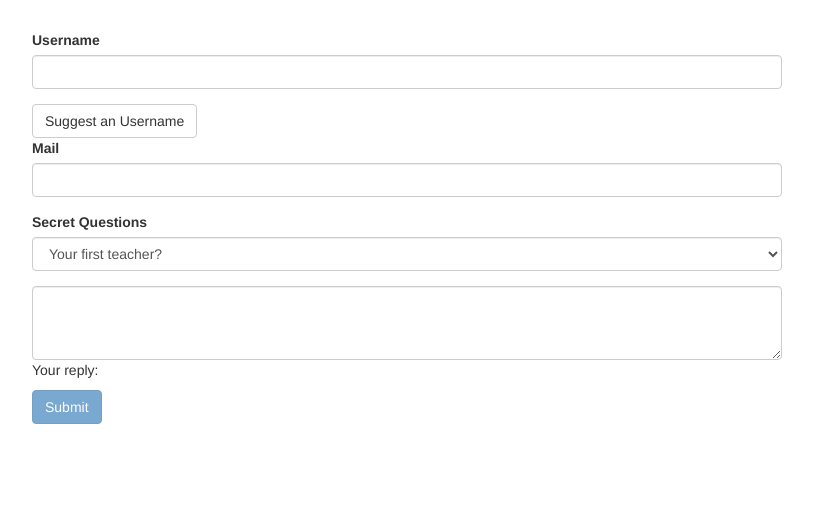
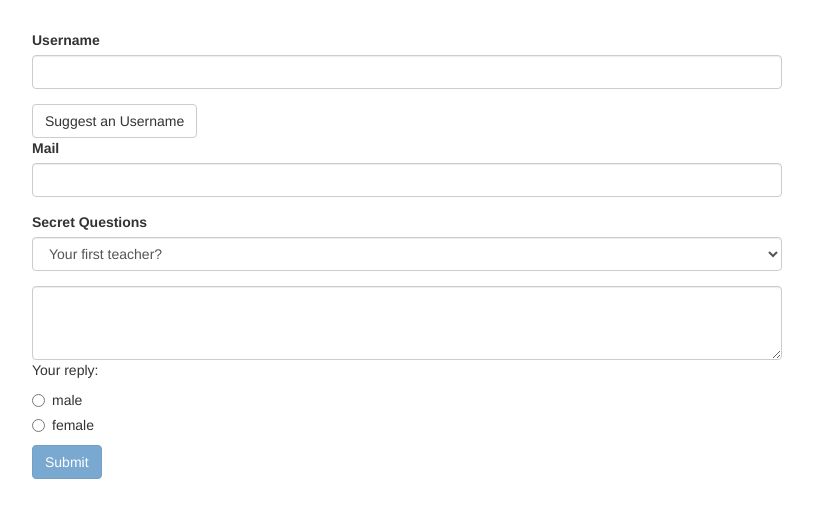
Before and after one commit to abedecarras/Udemy, an Angular app in the folder forms-td-start/: page / in a window 1280 px wide. Shown: the top 518 px of the page, without its empty margins (233-1046 px from the left). Built offline with nearby package versions, Linux system fonts and the light colour scheme.

Commit message:
195. TD: Handling Radio Buttons

```diff
--- a/forms-td-start/src/app/app.component.html
+++ b/forms-td-start/src/app/app.component.html
@@ -53,6 +53,18 @@
             [(ngModel)]="answer"></textarea>
         </div>
         <p>Your reply: {{ answer }}</p>
+        <div class="radio" *ngFor="let gender of genders">
+          <label for="">
+              <input
+                type="radio"
+                name="gender"
+                ngModel
+                [value]="gender"
+                required>
+                {{ gender }}
+          </label>
+        </div>
+
         <button
           class="btn btn-primary"
           type="submit"
--- a/forms-td-start/src/app/app.component.ts
+++ b/forms-td-start/src/app/app.component.ts
@@ -11,6 +11,7 @@ export class AppComponent {
 
   defaultQuestion: string = 'teacher';
   answer: string = '';
+  genders = ['male', 'female'];
   suggestUserName() {
     const suggestedName = 'Superuser';
   }
```
